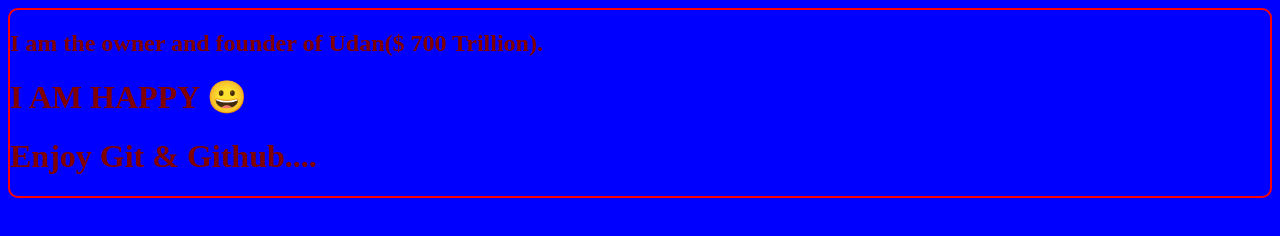
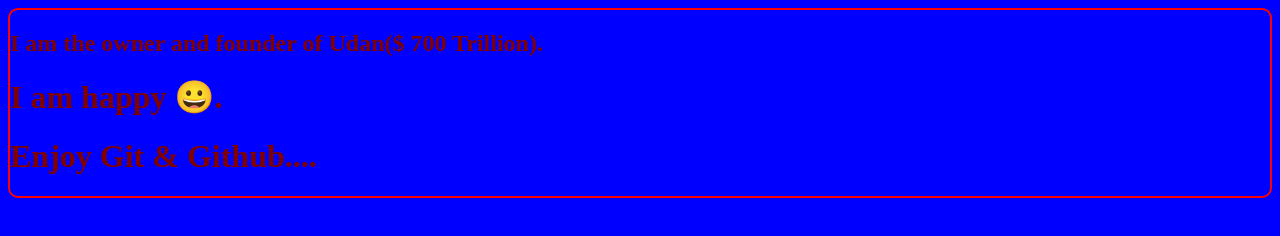
Before and after one commit to rsachiw0852/code-changing, a plain HTML site: page index.html in a window 1280 px wide. Drawn offline with Linux system fonts and the light colour scheme.

Commit message:
reterving olt title

```diff
--- a/index.html
+++ b/index.html
@@ -6,7 +6,7 @@
 </head>
 <body>
 	<h2>I am the owner and founder of Udan($ 700 Trillion).</h2>
-	<h1>I AM HAPPY 😀</h1>
+	<h1>I am happy 😀.</h1>
 <h1>Enjoy Git & Github....</h1>
 </body>
 </html>
```
